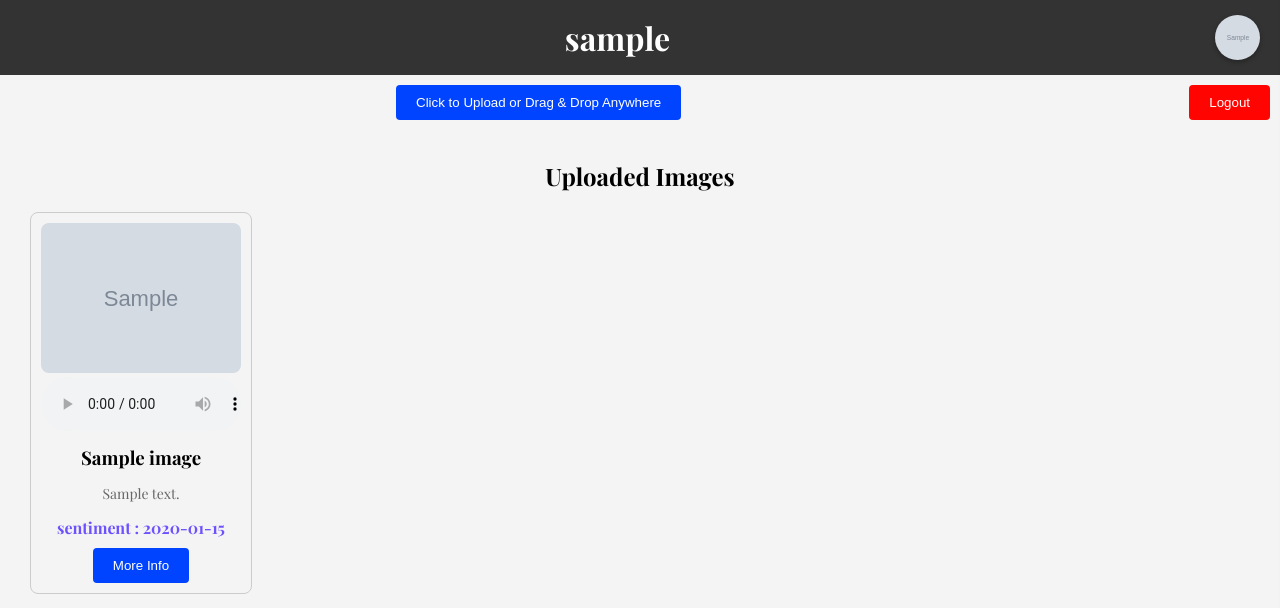
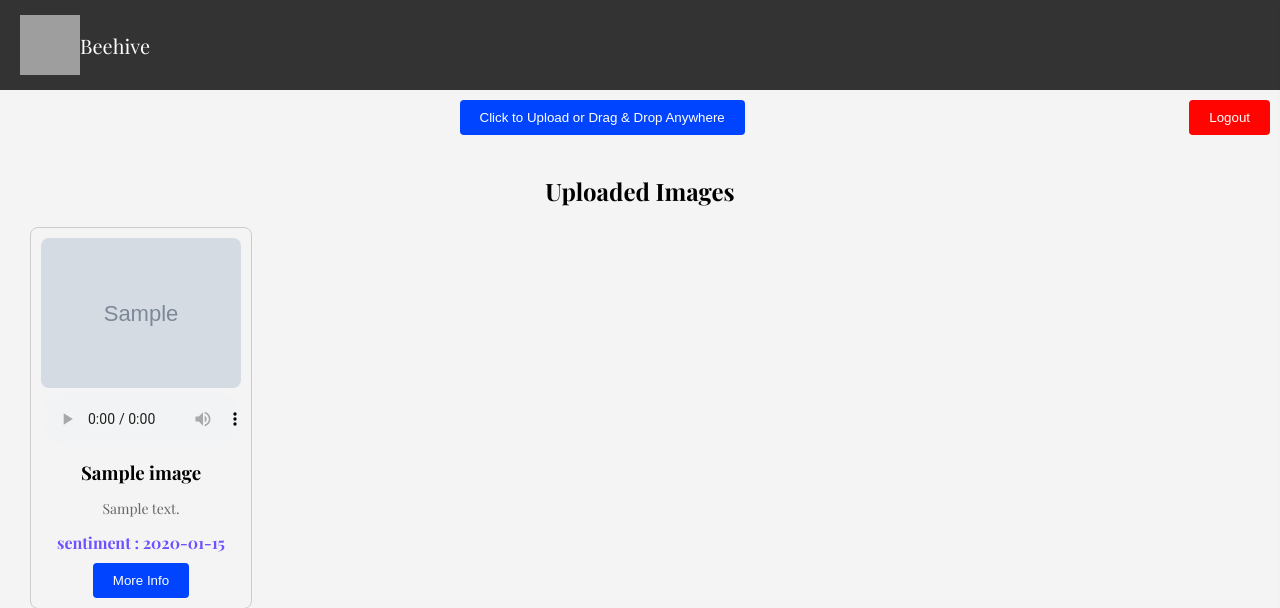
Before and after one commit to KathiraveluLab/Beehive, a Flask app: page /profile in a window 1280 px wide. Shown: the top 608 px of the page. Run offline with Flask 3, Linux system fonts and the light colour scheme; the visitor is signed in with stand-in values (Sample User, id 1); grey boxes marked "Sample" are stand-in pictures; a database or web service that is not in the repository returns one stand-in record (values such as "Sample title"); some libraries are stand-ins or nearby versions; some web fonts are replaced; grey boxes are pictures that could not be loaded.

Commit message:
Add Logo
Signed-off-by: Ishaan Gupta <ishaankone@gmail.com>

```diff
--- a/static/css/index.css
+++ b/static/css/index.css
@@ -11,6 +11,11 @@ html, body {
     height: 100vh;
     text-align: center;
     background: #f9f8f4;
+}
+
+.logo {
+    width: 80px;
+    height: 80px;
 }
 
 .container {
--- a/static/css/profile.css
+++ b/static/css/profile.css
@@ -8,6 +8,14 @@ body {
     padding: 0;
 }
 
+.logo {
+    width: 60px;
+    height: 60px;
+}
+.heading{
+    margin-right:1275px ;
+    font-size: 20px;
+}
 
 .nav{
     background-color: #333;
@@ -18,7 +26,7 @@ body {
 .button-container {
     display: flex;
     justify-content: flex-end;
-    gap: 40%;
+    gap: 35%;
     margin-top: 10px;
     margin-right: 10px;
 }
@@ -466,6 +474,11 @@ h2{
         font-size: 14px;
         padding: 8px;
     }
+
+    .heading{
+        font-size: 20px;
+        margin-right: 150px;
+    }
 }
 
 .uploadButton {
--- a/templates/403.html
+++ b/templates/403.html
@@ -6,6 +6,7 @@
     <title>Beehive</title>
     <link rel="stylesheet" href="{{ url_for('static', filename='css/index.css') }}">
     <link rel="stylesheet" href="https://fonts.googleapis.com/icon?family=Material+Icons">
+    <link rel="icon" type="image/png" sizes="64x64" href="{{ url_for('static', filename='favicon.png') }}">
 
 </head>
 <body>
--- a/templates/admin.html
+++ b/templates/admin.html
@@ -5,6 +5,7 @@
     <meta http-equiv="X-UA-Compatible" content="IE=edge">
     <meta name="viewport" content="width=device-width, initial-scale=1.0">
     <link rel="stylesheet" href="{{ url_for('static', filename='css/admin.css') }}">
+    <link rel="icon" type="image/png" sizes="64x64" href="{{ url_for('static', filename='favicon.png') }}">
     <title>Admin</title>
 </head>
 <body>
@@ -15,6 +16,7 @@
             {% else %}
                 <img src="{{ url_for('static', filename='uploads/profile/default_admin.jpg') }}" alt="Default Admin Profile Picture" class="admin-profile-picture" onclick="openSidebar()">
             {% endif %}
+            <img src = "{{url_for('static', filename='Logo.svg')}}" alt="Beehive Logo" class="logo">
             <h1>{{ admin_name }}<span class="badge">Admin</span></h1>
         </div>
     </div>
--- a/templates/base.html
+++ b/templates/base.html
@@ -5,6 +5,7 @@
     <meta name="viewport" content="width=device-width, initial-scale=1.0">
     <title>Beehive</title>
     <link rel="stylesheet" href="{{ url_for('static', filename='css/style.css') }}">
+    <link rel="icon" type="image/png" sizes="64x64" href="{{ url_for('static', filename='favicon.png') }}">
 </head>
 <body>
     <div class="container">
--- a/templates/index.html
+++ b/templates/index.html
@@ -5,9 +5,11 @@
     <meta name="viewport" content="width=device-width, initial-scale=1.0">
     <title>Beehive</title>
     <link rel="stylesheet" href="{{ url_for('static', filename='css/index.css') }}">
+    <link rel="icon" type="image/png" sizes="64x64" href="{{ url_for('static', filename='favicon.png') }}">
 </head>
 <body>
     <div class="container">
+        <img src = "{{url_for('static', filename='Logo.svg')}}" alt="Beehive Logo" class="logo">
         <h1>Beehive</h1>
         <p>A Data Federation Approach to Analyze Behavioral Health and Supplement Healthcare Practice with
             Community Health Metrics in Alaska.</p>
--- a/templates/profile.html
+++ b/templates/profile.html
@@ -6,6 +6,7 @@
     <meta name="viewport" content="width=device-width, initial-scale=1.0">
     <title>Profile</title>
     <link rel="stylesheet" href="{{ url_for('static', filename='css/profile.css') }}">
+    <link rel="icon" type="image/png" sizes="64x64" href="{{ url_for('static', filename='favicon.png') }}">
     <script>
         function toggleUploadForm() {
             var uploadForm = document.getElementById('uploadForm');
@@ -239,7 +240,9 @@ fetch("{{ url_for('static', filename='sentiments.json') }}")
 
 
 <div class="nav">
-    <h1>{{ username }}</h1>
+    <img src = "{{url_for('static', filename='Logo.svg')}}" alt="Beehive Logo" class="logo">
+    <div class="heading">Beehive</div>
+    <!-- <h1>{{ username }}</h1> -->
     <div class="profile-photo-container" id="profile-photo-container">
         {% if user_dp %}
             <img src="{{ url_for('static', filename='uploads/profile/' ~ user_dp) }}" alt="Profile Photo" class="profile-photo" id="profile-photo">
--- a/templates/user_images.html
+++ b/templates/user_images.html
@@ -5,6 +5,7 @@
     <meta http-equiv="X-UA-Compatible" content="IE=edge">
     <meta name="viewport" content="width=device-width, initial-scale=1.0">
     <link rel="stylesheet" href="{{ url_for('static', filename='css/profile.css') }}">
+    <link rel="icon" type="image/png" sizes="64x64" href="{{ url_for('static', filename='favicon.png') }}">
     <title>Beehive Users</title>
 
     <script>
--- a/templates/user_profile.html
+++ b/templates/user_profile.html
@@ -5,6 +5,7 @@
     <meta name="viewport" content="width=device-width, initial-scale=1.0">
     <title>{{ user.username }}'s Profile</title>
     <link rel="stylesheet" href="{{ url_for('static', filename='css/user_profile.css') }}">
+    <link rel="icon" type="image/png" sizes="64x64" href="{{ url_for('static', filename='favicon.png') }}">
     <script>
         function toggleEditForm(imageId) {
             var editForm = document.getElementById('editForm_' + imageId);
--- a/templates/users.html
+++ b/templates/users.html
@@ -5,6 +5,7 @@
     <meta http-equiv="X-UA-Compatible" content="IE=edge">
     <meta name="viewport" content="width=device-width, initial-scale=1.0">
     <link rel="stylesheet" href="{{ url_for('static', filename='css/userlist.css') }}">
+    <link rel="icon" type="image/png" sizes="64x64" href="{{ url_for('static', filename='favicon.png') }}">
     <title>Beehive Users</title>
 </head>
 <body>
```
Also changed, not shown: static/css/admin.css (+6 -1 lines), static/Logo.svg (added), static/favicon.png (added), static/favicon.svg (added).
